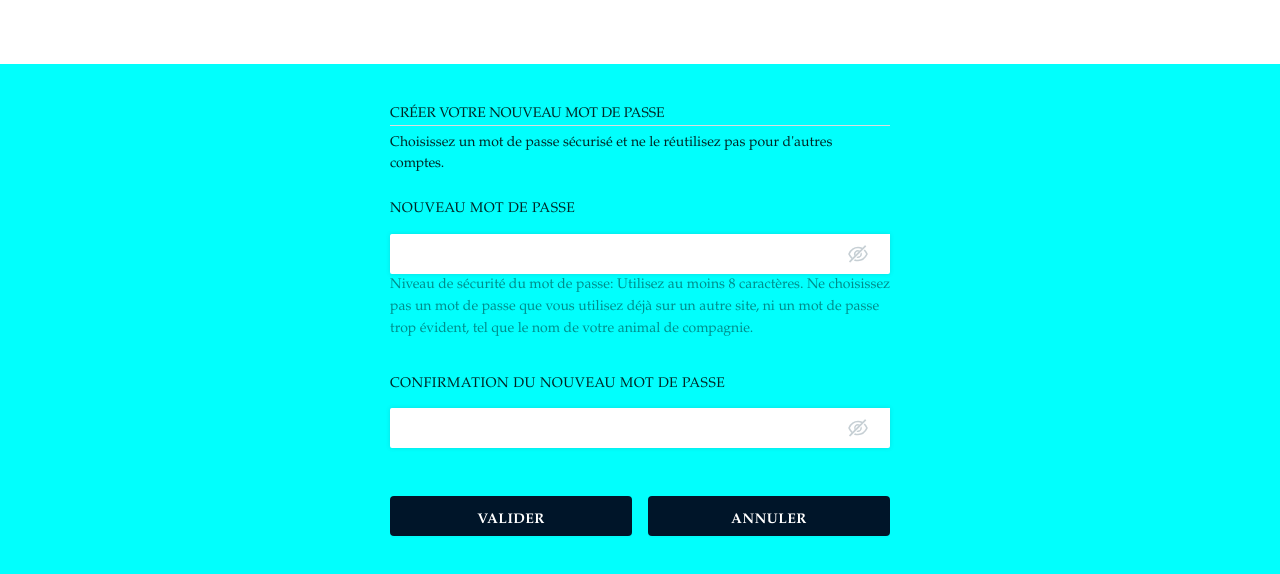
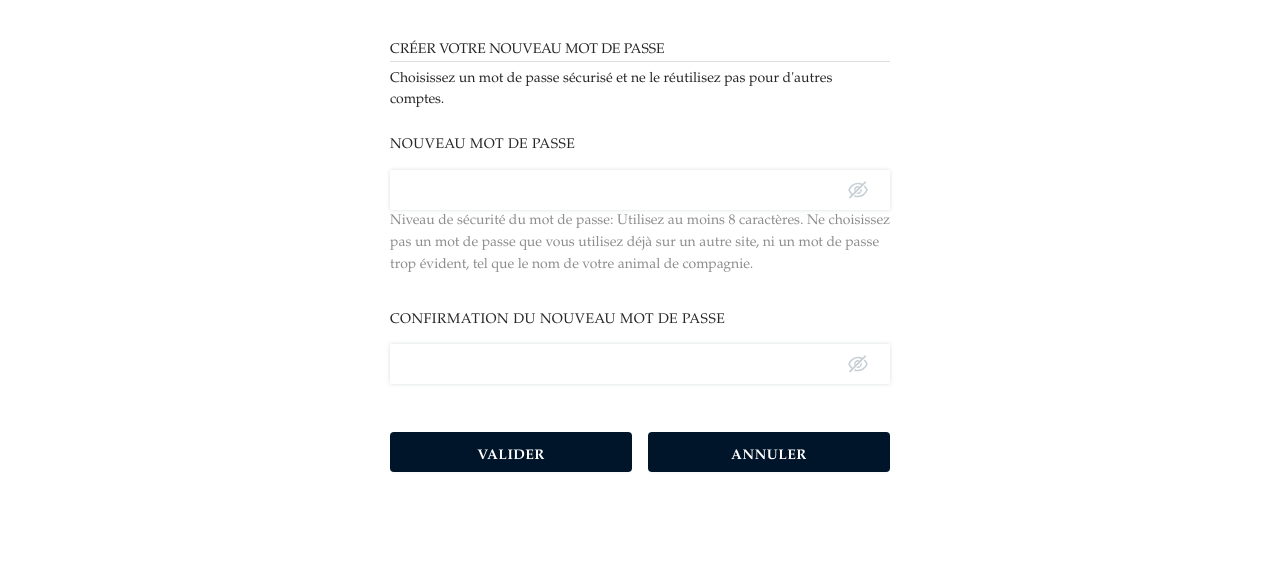
Before and after one commit to matardoky/django-rest-allauth-antd-redux, a React (Create React App) app in the folder Home/: page /rest-auth/password/reset/confirm/1/1 in a window 1280 px wide. Shown: the top 574 px of the page. Built offline with nearby package versions, Linux system fonts and the light colour scheme.

Commit message:
fin components rest-auth

```diff
--- a/Home/src/static/PasswordResetConfirm.less
+++ b/Home/src/static/PasswordResetConfirm.less
@@ -1,9 +1,8 @@
 .passwordResetConfirm {
     position: relative;
-    top: 64px;
-    background: #ddd;
-    background:linear-gradient(180deg,#01fffd 100vh,#fff 180vh) !important;
-    height: calc(100vh - 64px);
+    top: 0;
+    background: #FFF;
+    height: 100vh;
     h4{
         text-transform: uppercase;
         font-weight: lighter;
```
